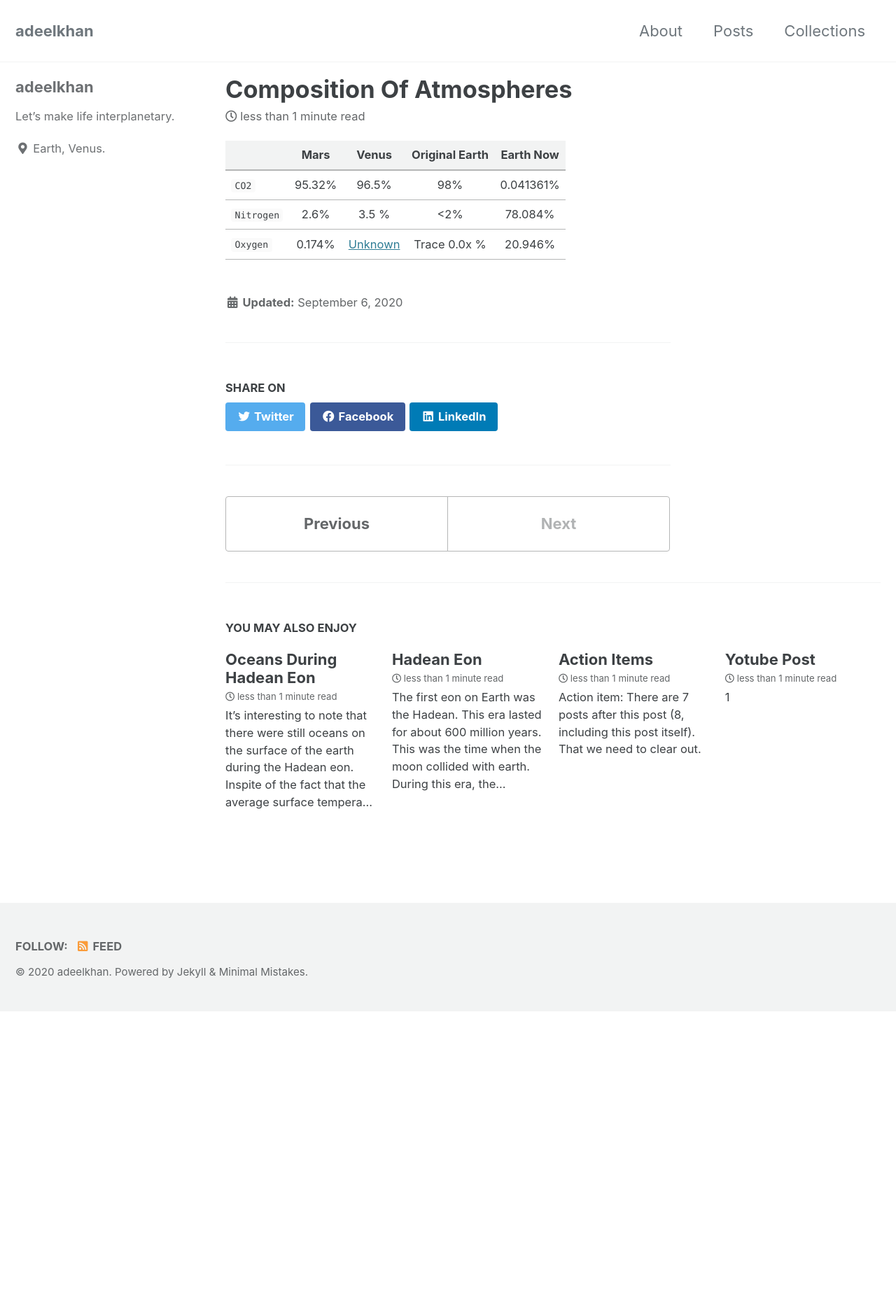
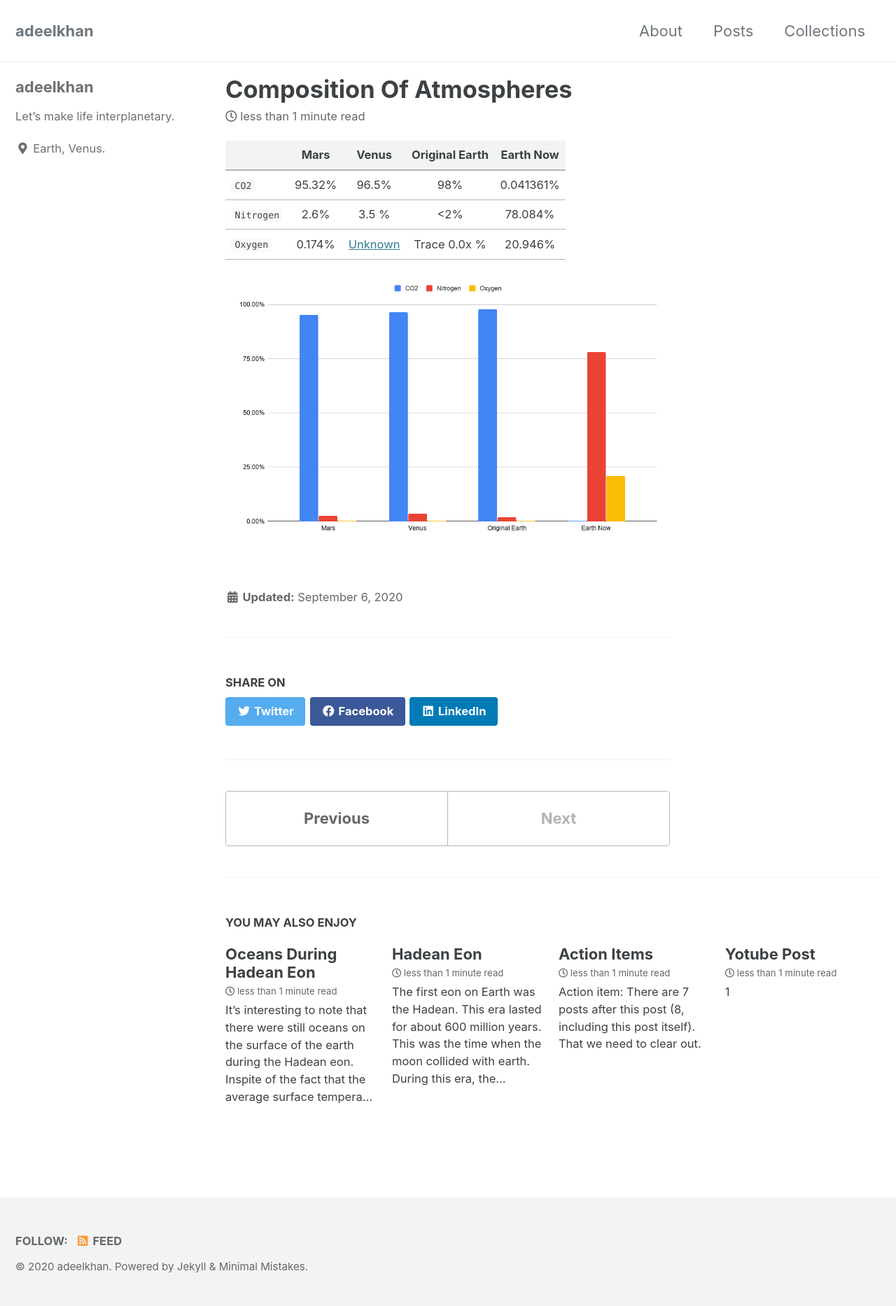
Before and after one commit to stellardreams/stellardreams.github.io, a Jekyll site: the page built from _posts/2020-09-06-Composition-of-Atmospheres.md, in a window 1280 px wide. Shown: the whole page at 70% size. Built offline with Jekyll 4.4.1, drawn with Linux system fonts in a browser that asks for light colours; cached includes are drawn as plain includes; before the commit the page ends 1445 px from its top, so only the background shows below that.

Commit message:
Update 2020-09-06-Composition-of-Atmospheres.md

```diff
--- a/_posts/2020-09-06-Composition-of-Atmospheres.md
+++ b/_posts/2020-09-06-Composition-of-Atmospheres.md
@@ -3,3 +3,5 @@
 | `CO2` | 95.32% | 96.5%  | 98%  | 0.041361% |
 | `Nitrogen` | 2.6%  |3.5 %   | <2% | 78.084% |
 | `Oxygen` | 0.174% | [Unknown](https://deepblue.lib.umich.edu/bitstream/handle/2027.42/94642/grl3908.pdf;sequence=1)    | Trace 0.0x % | 20.946% |
+
+<img src="/assets/images/Composition-Of-Atmospheres-chart.png">
```
